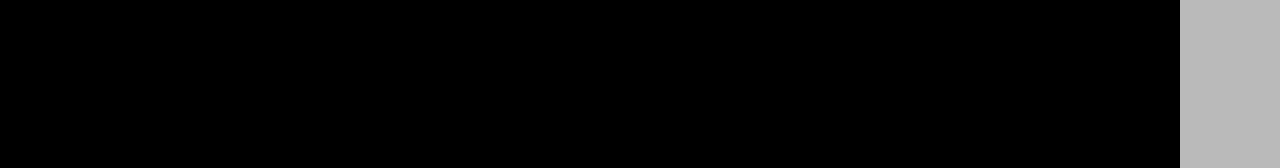
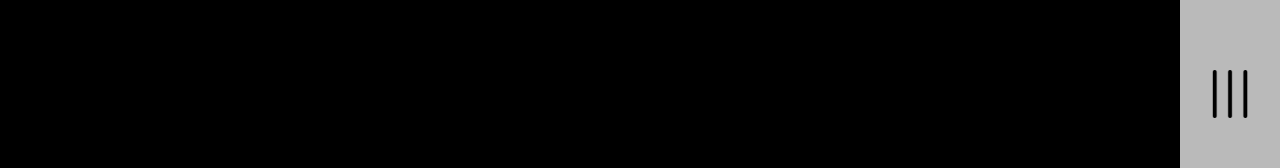
Before and after one commit to dnwndalsrl/front-end-portfolio, a Nuxt app: page / in a window 1280 px wide. Shown: the part 306-474 px from the top of the page. Built offline with nearby package versions, Linux system fonts and the light colour scheme.

Commit message:
gsap 라이브러리 추가

```diff
--- a/layouts/default.vue
+++ b/layouts/default.vue
@@ -1,9 +1,11 @@
 <template>
   <div class="layout-container">
     <Nuxt />
-    <div
-      class="animate__animated animate__fadeIn animate__delay-3s side-bar"
-    ></div>
+    <div class="animate__animated animate__fadeIn animate__delay-3s side-bar">
+      <div class="img-box">
+        <img src="/icons/menu.png" alt="menu" />
+      </div>
+    </div>
   </div>
 </template>
 
@@ -19,6 +21,9 @@
 div.layout-container {
   position: relative;
   div.side-bar {
+    display: flex;
+    align-items: center;
+    justify-content: center;
     position: fixed;
     width: 100px;
     height: 100vh;
@@ -28,10 +33,28 @@
     @include break-sp-sm {
       width: 100%;
       height: 4rem;
+      justify-content: end;
     }
     @include break-mc {
       width: 100%;
       height: 4rem;
+      justify-content: end;
+    }
+    div.img-box {
+      width: 3rem;
+      cursor: pointer;
+      -webkit-tap-highlight-color: transparent !important;
+      transform: rotate(90deg);
+      @include break-sp-sm {
+        width: 2rem;
+        transform: rotate(180deg);
+        margin-right: 0.8rem;
+      }
+      @include break-mc {
+        width: 2rem;
+        transform: rotate(180deg);
+        margin-right: 0.8rem;
+      }
     }
   }
 }
--- a/package.json
+++ b/package.json
@@ -16,6 +16,7 @@
     "animate.css": "^4.1.1",
     "core-js": "^3.25.3",
     "element-ui": "^2.15.10",
+    "gsap": "^3.12.5",
     "nuxt": "^2.15.8",
     "vue": "^2.7.10",
     "vue-server-renderer": "^2.7.10",
```
Also changed, not shown: static/icons/menu.png (added), 1 other file (tests, documents, lock files or other folders).
